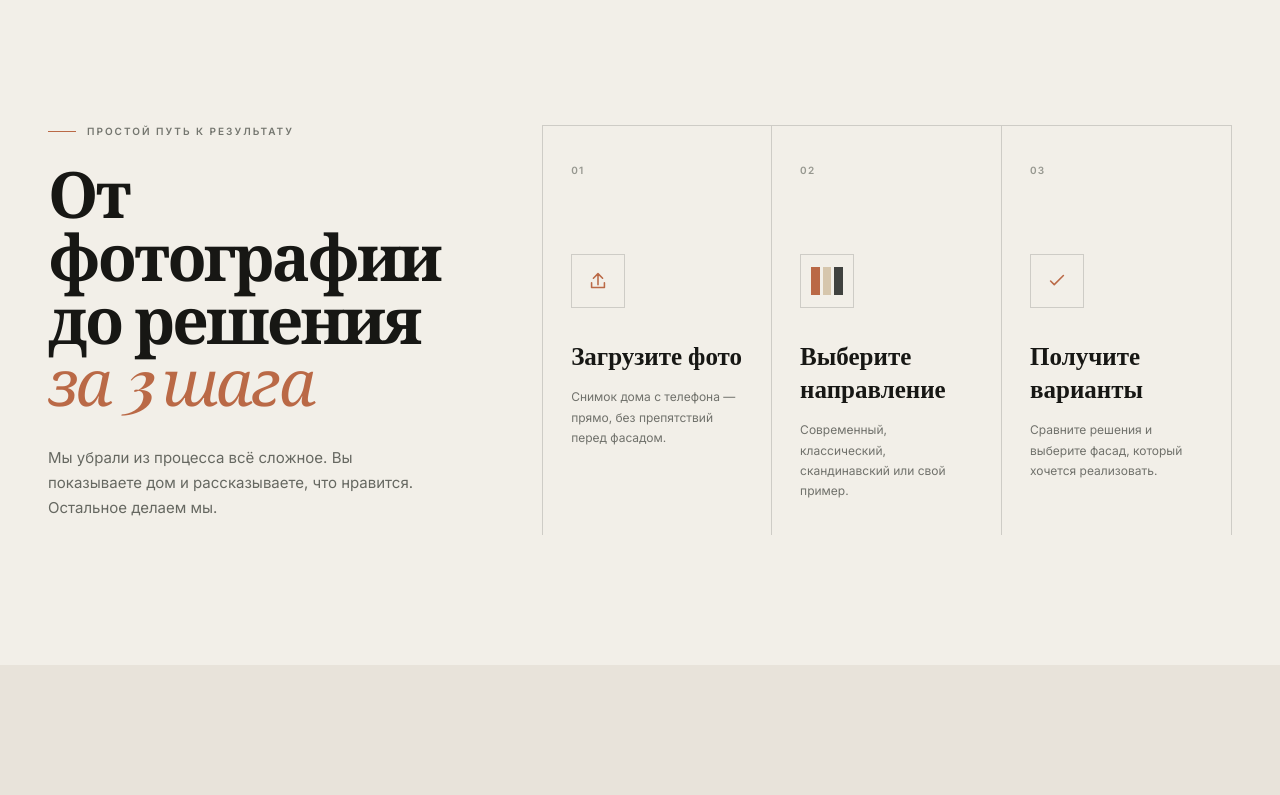
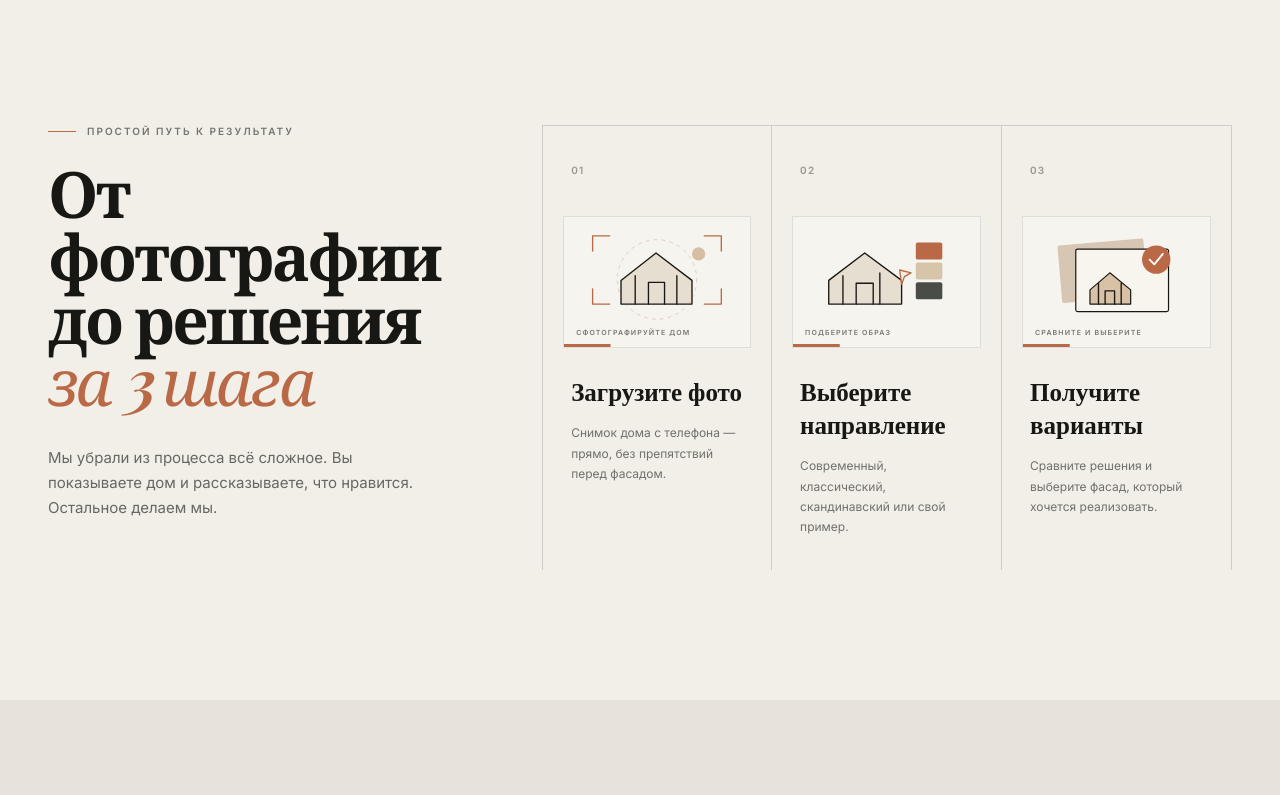
Before and after one commit to suhovms058-max/vizhufasad, a Next.js app: page / in a window 1280 px wide. Shown: the part 1100-1895 px from the top of the page. Built offline with nearby package versions, Linux system fonts and the light colour scheme; a web font is replaced by a local one.

Commit message:
Add files via upload

```diff
--- a/app/globals.css
+++ b/app/globals.css
@@ -86,12 +86,28 @@ h2 { font-size: clamp(48px, 5vw, 76px); margin-top: 24px; }
 .steps article { position: relative; padding: 32px 28px; min-height: 360px; border-right: 1px solid var(--line); }
 .steps article:first-child { border-left: 1px solid var(--line); }
 .steps article > b { font-size: 10px; letter-spacing: .12em; color: #96978f; }
-.stepIcon { width: 54px; height: 54px; display: grid; place-items: center; border: 1px solid var(--line); margin: 76px 0 30px; color: var(--copper); }
-.stepIcon svg { width: 22px; }
-.paletteIcon { display: flex; gap: 3px; padding: 0 10px; }
-.paletteIcon i { flex: 1; height: 28px; background: var(--copper); }
-.paletteIcon i:nth-child(2) { background: #d6c6ac; }
-.paletteIcon i:nth-child(3) { background: #40423f; }
+.stepScene { position: relative; height: 132px; margin: 38px -8px 26px; overflow: hidden; background: rgba(255,255,255,.28); border: 1px solid rgba(23,23,20,.1); transition: transform .35s ease, background .35s ease; }
+.steps article:hover .stepScene { transform: translateY(-4px); background: rgba(255,255,255,.52); }
+.stepScene::after { content: ""; position: absolute; inset: auto 0 0; height: 3px; background: var(--copper); transform: scaleX(.25); transform-origin: left; transition: transform .45s ease; }
+.steps article:hover .stepScene::after { transform: scaleX(1); }
+.stepScene svg { display: block; width: 100%; height: 106px; color: var(--ink); }
+.stepScene span { position: absolute; left: 12px; bottom: 10px; font-size: 7px; font-weight: 600; letter-spacing: .16em; color: #777970; }
+.stepScene svg * { vector-effect: non-scaling-stroke; }
+.sceneFrame, .sceneDetail, .scenePointer, .checkStroke { fill: none; stroke: currentColor; stroke-width: 1.35; }
+.sceneFrame { stroke: var(--copper); }
+.sceneFocus { fill: none; stroke: rgba(186,105,70,.28); stroke-width: 1; stroke-dasharray: 3 5; }
+.sceneSun { fill: #d7bea2; stroke: none; }
+.sceneHouse { fill: #e6ded1; stroke: var(--ink); stroke-width: 1.35; }
+.swatch { stroke: none; }
+.swatchOne { fill: var(--copper); }
+.swatchTwo { fill: #d7c5aa; }
+.swatchThree { fill: #4a4c47; }
+.scenePointer { fill: var(--paper); stroke: var(--copper); }
+.resultBack { fill: #d6c6b3; stroke: none; transform: rotate(-5deg); transform-origin: center; }
+.resultCard { fill: #f8f5ef; stroke: var(--ink); stroke-width: 1.2; }
+.resultHouse { fill: #d9c1a6; stroke: var(--ink); stroke-width: 1.2; }
+.resultCheck { fill: var(--copper); stroke: none; }
+.checkStroke { stroke: white; stroke-width: 1.8; }
 .steps h3, .priceCard h3 { font-family: 'Playfair Display', serif; font-size: 25px; margin: 0 0 16px; }
 .steps p { font-size: 12px; color: #70716b; line-height: 1.7; margin: 0; }
 
@@ -227,7 +243,7 @@ h2 { font-size: clamp(48px, 5vw, 76px); margin-top: 24px; }
   .process { gap: 45px; }
   .steps { grid-template-columns: 1fr; }
   .steps article { min-height: 0; border-left: 1px solid var(--line); border-bottom: 1px solid var(--line); }
-  .stepIcon { margin: 36px 0 22px; }
+  .stepScene { max-width: 320px; margin: 28px 0 22px; }
   h2 { font-size: clamp(43px, 13vw, 62px); }
   .deliverGrid { gap: 75px; }
   .materialCard { right: -12px; bottom: -35px; width: 170px; }
--- a/app/page.tsx
+++ b/app/page.tsx
@@ -15,6 +15,47 @@ const Check = () => (
 
 const UploadIcon = () => (
   <svg viewBox="0 0 24 24" aria-hidden="true"><path d="M12 16V4m0 0L7 9m5-5 5 5M5 14v5h14v-5" /></svg>
+);
+
+const PhotoScene = () => (
+  <div className="stepScene photoScene" aria-hidden="true">
+    <svg viewBox="0 0 180 112">
+      <path className="sceneFrame" d="M22 36V20h18M140 20h18v16M22 76v16h18M140 92h18V76" />
+      <circle className="sceneSun" cx="134" cy="39" r="7" />
+      <path className="sceneHouse" d="M52 67 89 38l38 29v25H52Z" />
+      <path className="sceneDetail" d="M67 62v30M111 62v30M81 92V69h17v23" />
+      <circle className="sceneFocus" cx="90" cy="66" r="42" />
+    </svg>
+    <span>СФОТОГРАФИРУЙТЕ ДОМ</span>
+  </div>
+);
+
+const StyleScene = () => (
+  <div className="stepScene styleScene" aria-hidden="true">
+    <svg viewBox="0 0 180 112">
+      <path className="sceneHouse" d="M29 67 67 38l39 29v25H29Z" />
+      <path className="sceneDetail" d="M44 62v30M83 59v33M58 92V70h18v22" />
+      <rect className="swatch swatchOne" x="121" y="27" width="28" height="18" rx="2" />
+      <rect className="swatch swatchTwo" x="121" y="48" width="28" height="18" rx="2" />
+      <rect className="swatch swatchThree" x="121" y="69" width="28" height="18" rx="2" />
+      <path className="scenePointer" d="m104 56 12 3-7 4-3 8Z" />
+    </svg>
+    <span>ПОДБЕРИТЕ ОБРАЗ</span>
+  </div>
+);
+
+const ResultScene = () => (
+  <div className="stepScene resultScene" aria-hidden="true">
+    <svg viewBox="0 0 180 112">
+      <rect className="resultBack" x="30" y="25" width="91" height="61" rx="2" />
+      <rect className="resultCard" x="47" y="34" width="98" height="66" rx="2" />
+      <path className="resultHouse" d="M62 77 83 59l22 18v15H62Z" />
+      <path className="sceneDetail" d="M71 70v22M95 70v22M78 92V78h10v14" />
+      <circle className="resultCheck" cx="132" cy="45" r="15" />
+      <path className="checkStroke" d="m125 45 5 5 9-11" />
+    </svg>
+    <span>СРАВНИТЕ И ВЫБЕРИТЕ</span>
+  </div>
 );
 
 type PackageId = "trial" | "visual" | "selection" | "realization";
@@ -138,9 +179,9 @@ export default function App() {
           <p>Мы убрали из процесса всё сложное. Вы показываете дом и рассказываете, что нравится. Остальное делаем мы.</p>
         </div>
         <div className="steps">
-          <article><b>01</b><div className="stepIcon"><UploadIcon /></div><h3>Загрузите фото</h3><p>Снимок дома с телефона — прямо, без препятствий перед фасадом.</p></article>
-          <article><b>02</b><div className="stepIcon paletteIcon"><i /><i /><i /></div><h3>Выберите направление</h3><p>Современный, классический, скандинавский или свой пример.</p></article>
-          <article><b>03</b><div className="stepIcon"><Check /></div><h3>Получите варианты</h3><p>Сравните решения и выберите фасад, который хочется реализовать.</p></article>
+          <article><b>01</b><PhotoScene /><h3>Загрузите фото</h3><p>Снимок дома с телефона — прямо, без препятствий перед фасадом.</p></article>
+          <article><b>02</b><StyleScene /><h3>Выберите направление</h3><p>Современный, классический, скандинавский или свой пример.</p></article>
+          <article><b>03</b><ResultScene /><h3>Получите варианты</h3><p>Сравните решения и выберите фасад, который хочется реализовать.</p></article>
         </div>
       </section>
 
```
